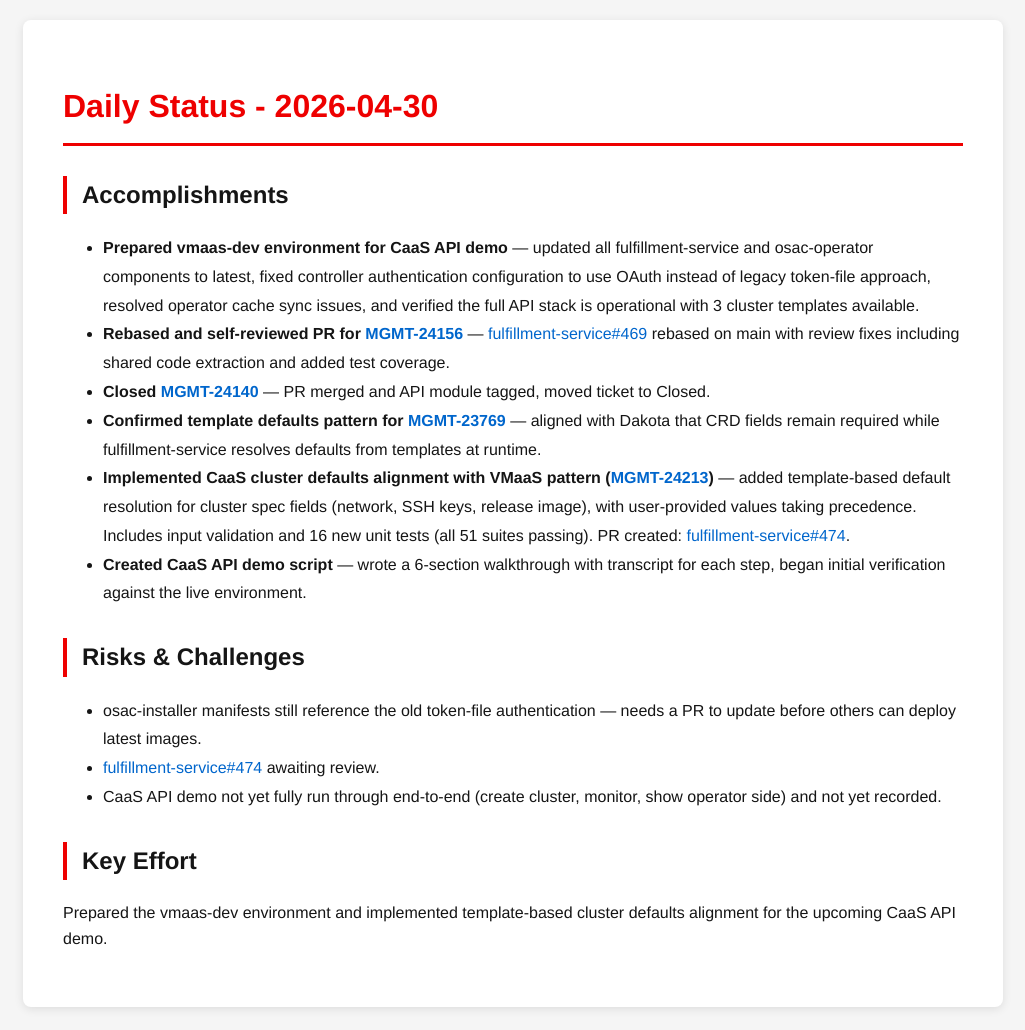
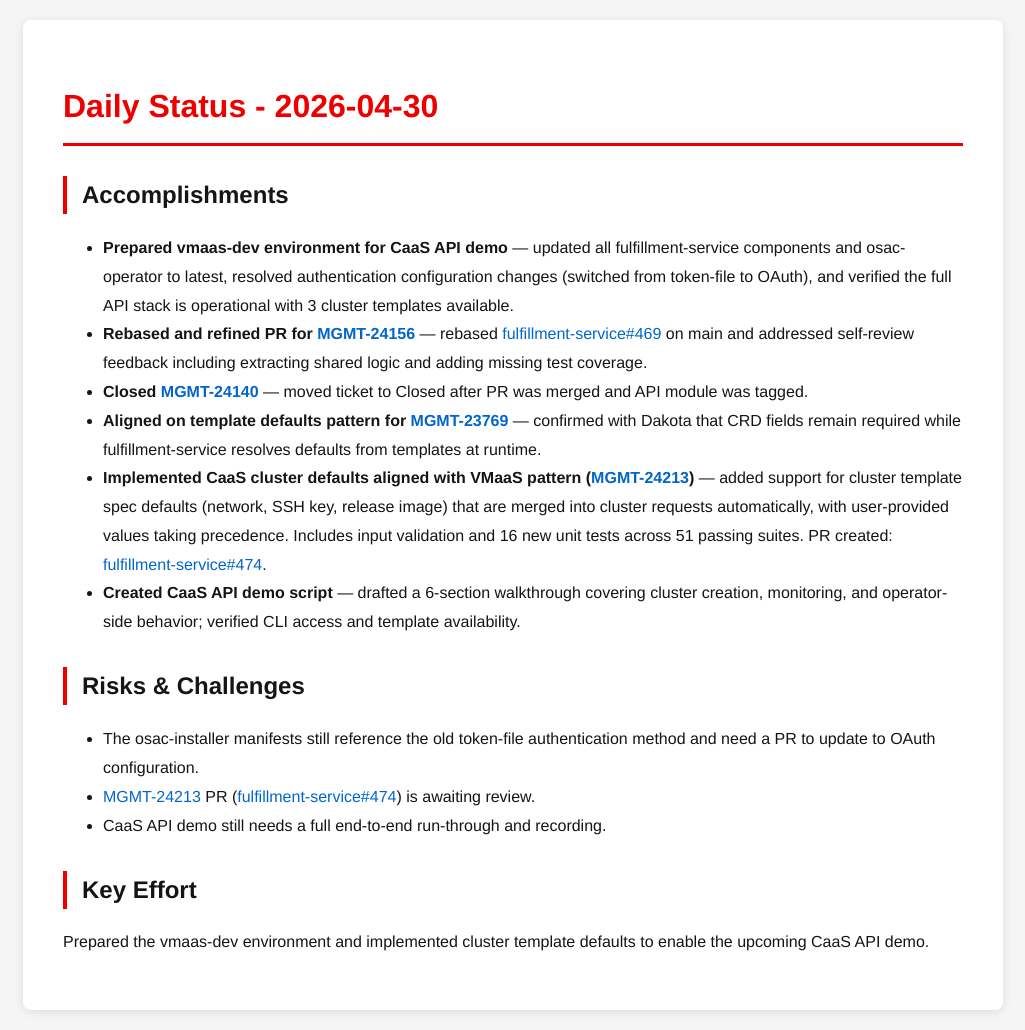
Before and after one commit to tzvatot/daily-status, a Jekyll site: the page built from 2026-04-30.md, in a window 1280 px wide. Shown: the whole page, without its empty margins (127-1152 px from the left). Built offline with Jekyll 4.4.1, drawn with Linux system fonts in a browser that asks for light colours.

Commit message:
Daily status update - 2026-04-30

```diff
--- a/2026-04-30.md
+++ b/2026-04-30.md
@@ -7,17 +7,17 @@
 # Daily Status - 2026-04-30
 
 ## Accomplishments
-- **Prepared vmaas-dev environment for CaaS API demo** — updated all fulfillment-service and osac-operator components to latest, fixed controller authentication configuration to use OAuth instead of legacy token-file approach, resolved operator cache sync issues, and verified the full API stack is operational with 3 cluster templates available.
-- **Rebased and self-reviewed PR for [MGMT-24156](https://issues.redhat.com/browse/MGMT-24156)** — [fulfillment-service#469](https://github.com/osac-project/fulfillment-service/pull/469) rebased on main with review fixes including shared code extraction and added test coverage.
-- **Closed [MGMT-24140](https://issues.redhat.com/browse/MGMT-24140)** — PR merged and API module tagged, moved ticket to Closed.
-- **Confirmed template defaults pattern for [MGMT-23769](https://issues.redhat.com/browse/MGMT-23769)** — aligned with Dakota that CRD fields remain required while fulfillment-service resolves defaults from templates at runtime.
-- **Implemented CaaS cluster defaults alignment with VMaaS pattern ([MGMT-24213](https://issues.redhat.com/browse/MGMT-24213))** — added template-based default resolution for cluster spec fields (network, SSH keys, release image), with user-provided values taking precedence. Includes input validation and 16 new unit tests (all 51 suites passing). PR created: [fulfillment-service#474](https://github.com/osac-project/fulfillment-service/pull/474).
-- **Created CaaS API demo script** — wrote a 6-section walkthrough with transcript for each step, began initial verification against the live environment.
+- **Prepared vmaas-dev environment for CaaS API demo** — updated all fulfillment-service components and osac-operator to latest, resolved authentication configuration changes (switched from token-file to OAuth), and verified the full API stack is operational with 3 cluster templates available.
+- **Rebased and refined PR for [MGMT-24156](https://issues.redhat.com/browse/MGMT-24156)** — rebased [fulfillment-service#469](https://github.com/osac-project/fulfillment-service/pull/469) on main and addressed self-review feedback including extracting shared logic and adding missing test coverage.
+- **Closed [MGMT-24140](https://issues.redhat.com/browse/MGMT-24140)** — moved ticket to Closed after PR was merged and API module was tagged.
+- **Aligned on template defaults pattern for [MGMT-23769](https://issues.redhat.com/browse/MGMT-23769)** — confirmed with Dakota that CRD fields remain required while fulfillment-service resolves defaults from templates at runtime.
+- **Implemented CaaS cluster defaults aligned with VMaaS pattern ([MGMT-24213](https://issues.redhat.com/browse/MGMT-24213))** — added support for cluster template spec defaults (network, SSH key, release image) that are merged into cluster requests automatically, with user-provided values taking precedence. Includes input validation and 16 new unit tests across 51 passing suites. PR created: [fulfillment-service#474](https://github.com/osac-project/fulfillment-service/pull/474).
+- **Created CaaS API demo script** — drafted a 6-section walkthrough covering cluster creation, monitoring, and operator-side behavior; verified CLI access and template availability.
 
 ## Risks & Challenges
-- osac-installer manifests still reference the old token-file authentication — needs a PR to update before others can deploy latest images.
-- [fulfillment-service#474](https://github.com/osac-project/fulfillment-service/pull/474) awaiting review.
-- CaaS API demo not yet fully run through end-to-end (create cluster, monitor, show operator side) and not yet recorded.
+- The osac-installer manifests still reference the old token-file authentication method and need a PR to update to OAuth configuration.
+- [MGMT-24213](https://issues.redhat.com/browse/MGMT-24213) PR ([fulfillment-service#474](https://github.com/osac-project/fulfillment-service/pull/474)) is awaiting review.
+- CaaS API demo still needs a full end-to-end run-through and recording.
 
 ## Key Effort
-Prepared the vmaas-dev environment and implemented template-based cluster defaults alignment for the upcoming CaaS API demo.
+Prepared the vmaas-dev environment and implemented cluster template defaults to enable the upcoming CaaS API demo.
```
